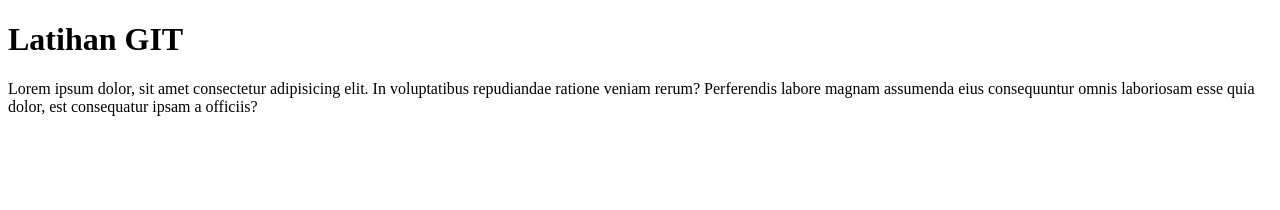
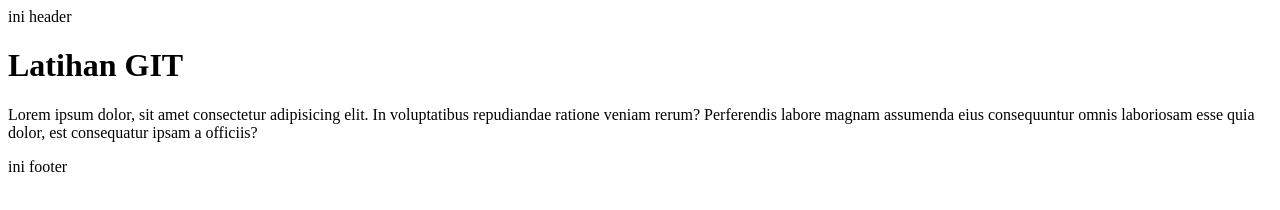
Before and after one commit to muhar05/test, a plain HTML site: page index.html in a window 1280 px wide. Drawn offline with Linux system fonts and the light colour scheme.

Commit message:
manambah header dan footer

```diff
--- a/index.html
+++ b/index.html
@@ -6,6 +6,8 @@
     <title>Latihan GIT</title>
   </head>
   <body>
+
+    <header>ini header</header>
     <h1>Latihan GIT</h1>
 
     <p>
@@ -14,5 +16,7 @@
       consequuntur omnis laboriosam esse quia dolor, est consequatur ipsam a
       officiis?
     </p>
+
+    <footer>ini footer</footer>
   </body>
 </html>
```
